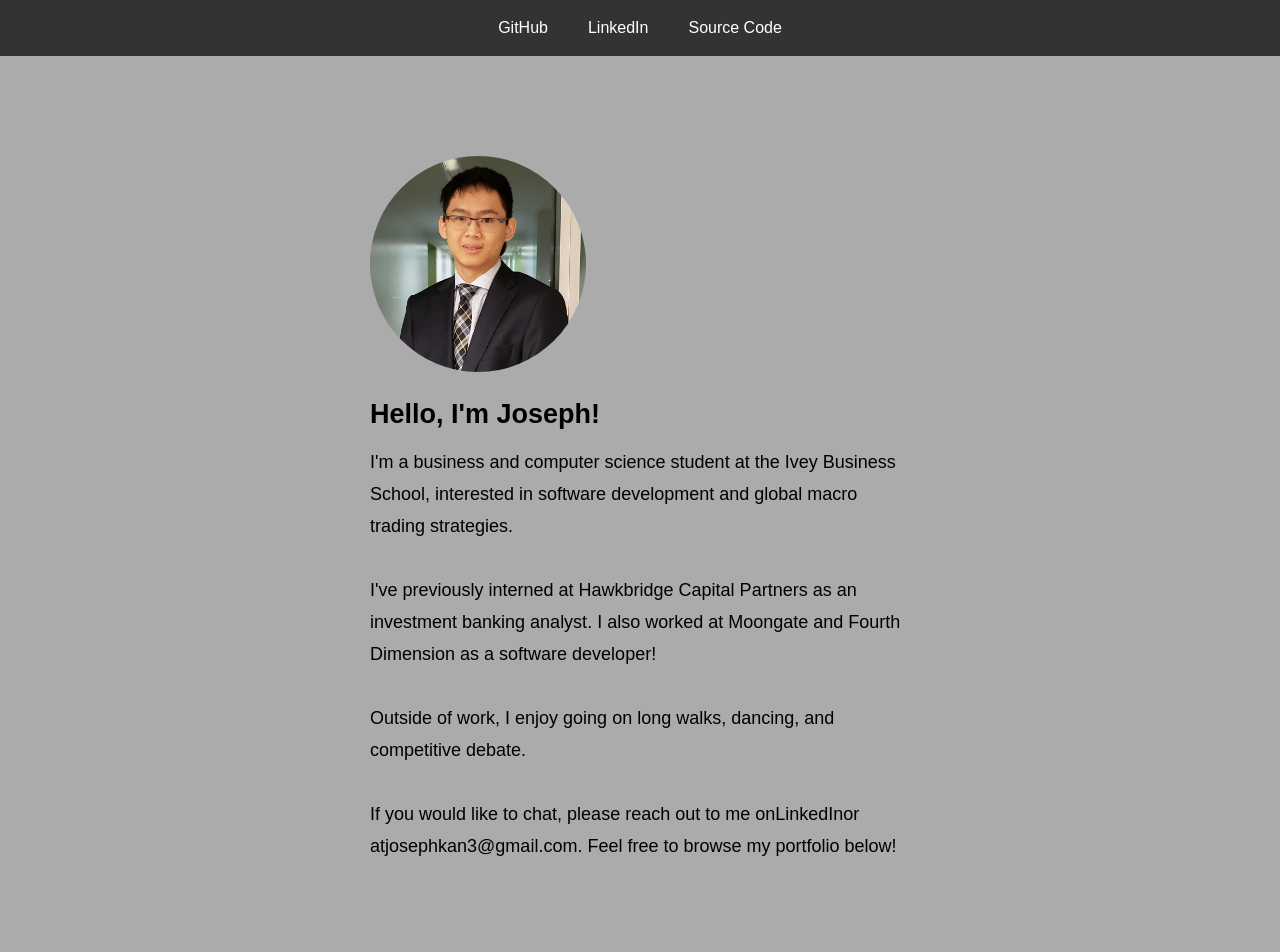
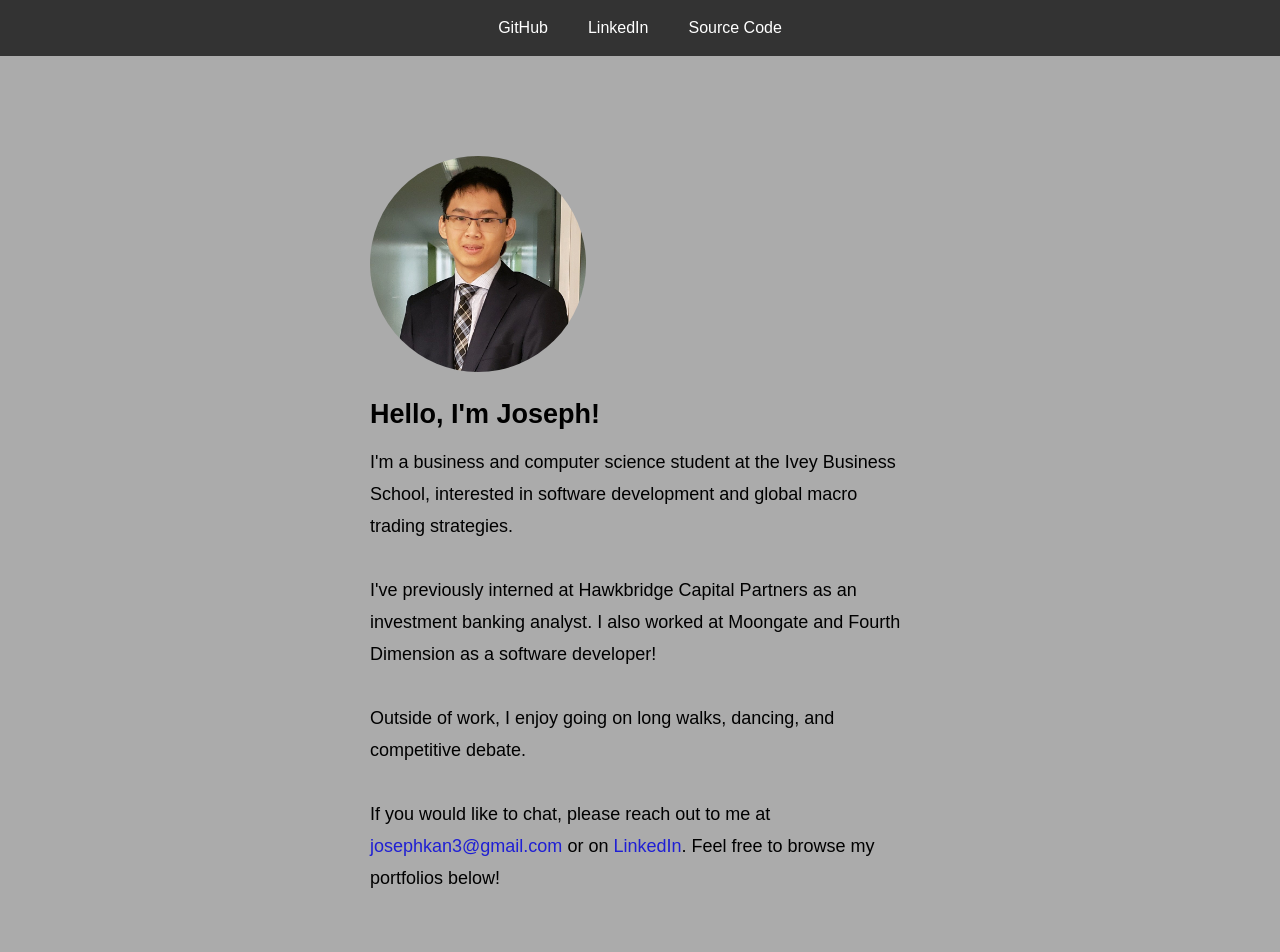
Before and after one commit to JosephKan3/personal-website, a Next.js app: page / in a window 1280 px wide. Shown: the top 952 px of the page. Built offline with nearby package versions, Linux system fonts and the light colour scheme; no server answers.

Commit message:
fix: hyperlinks

```diff
--- a/src/pages/index.tsx
+++ b/src/pages/index.tsx
@@ -83,13 +83,13 @@ export default function Home() {
                   }
                   <br />
                   <br />
-                  {"If you would like to chat, please reach out to me on"}
+                  {"If you would like to chat, please reach out to me at "}
+                  <a href="mailto:josephkan3@gmail.com">josephkan3@gmail.com</a>
+                  {" or on "}
                   <a href="https://www.linkedin.com/in/joseph-kan-21116b193/">
                     {"LinkedIn"}
                   </a>
-                  {"or at"}
-                  <a href="mailto:josephkan3@gmail.com">josephkan3@gmail.com</a>
-                  {". Feel free to browse my portfolio below!"}
+                  {". Feel free to browse my portfolios below!"}
                 </p>
               </div>
             </div>
--- a/src/styles/globals.css
+++ b/src/styles/globals.css
@@ -70,6 +70,7 @@ body {
 a {
   color: inherit;
   text-decoration: none;
+  color: rgb(31, 31, 212);
 }
 
 @media (prefers-color-scheme: dark) {
```
